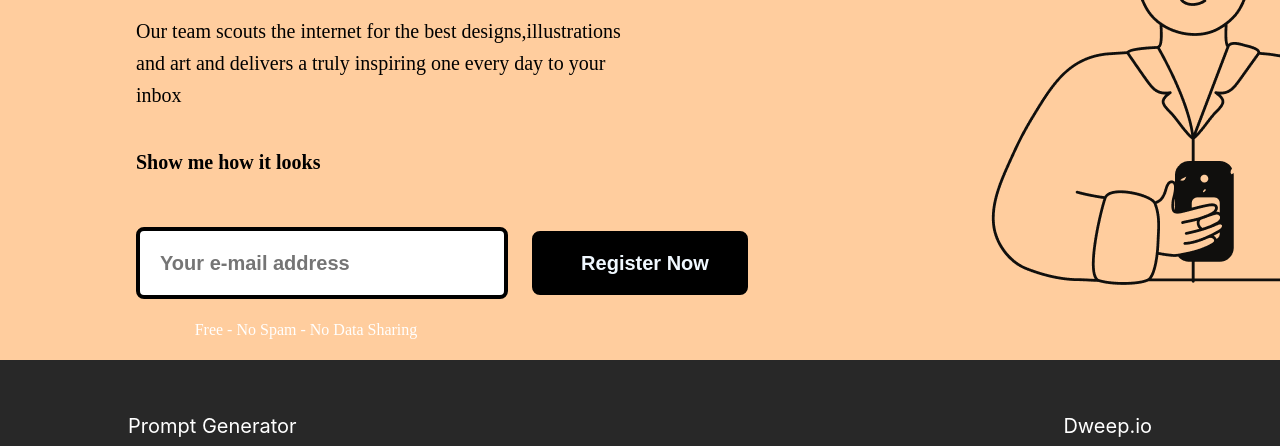
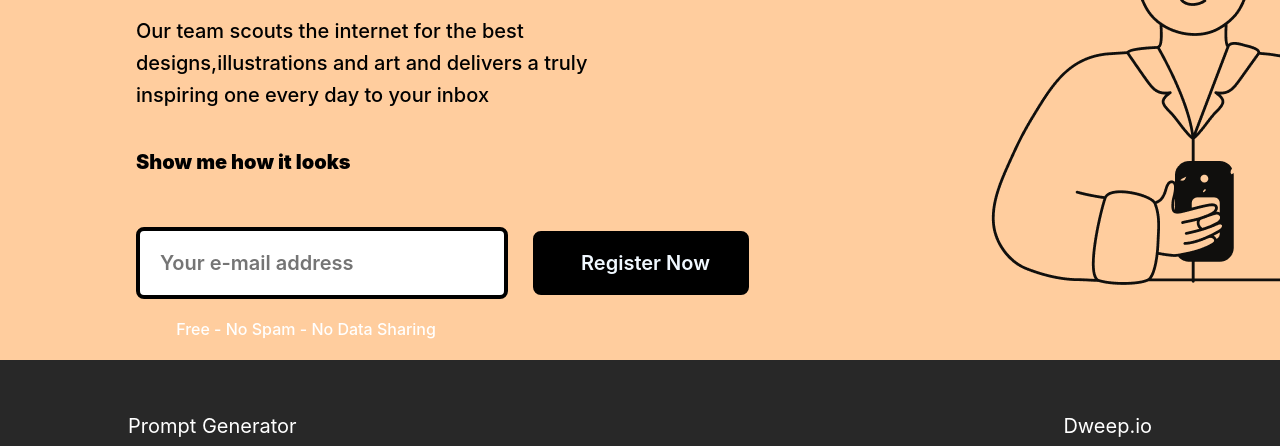
Before and after one commit to Protyush2001/CSS_Mini_Project, a plain HTML site: page index.html in a window 1280 px wide. Shown: the part 204-650 px from the top of the page. Drawn offline with Linux system fonts and the light colour scheme.

Commit message:
Update style.css

```diff
--- a/style.css
+++ b/style.css
@@ -1,6 +1,7 @@
 *{
     margin: 0;
     padding: 0;
+    font-family: "Inter", sans-sarif;
 
 
 }
```
